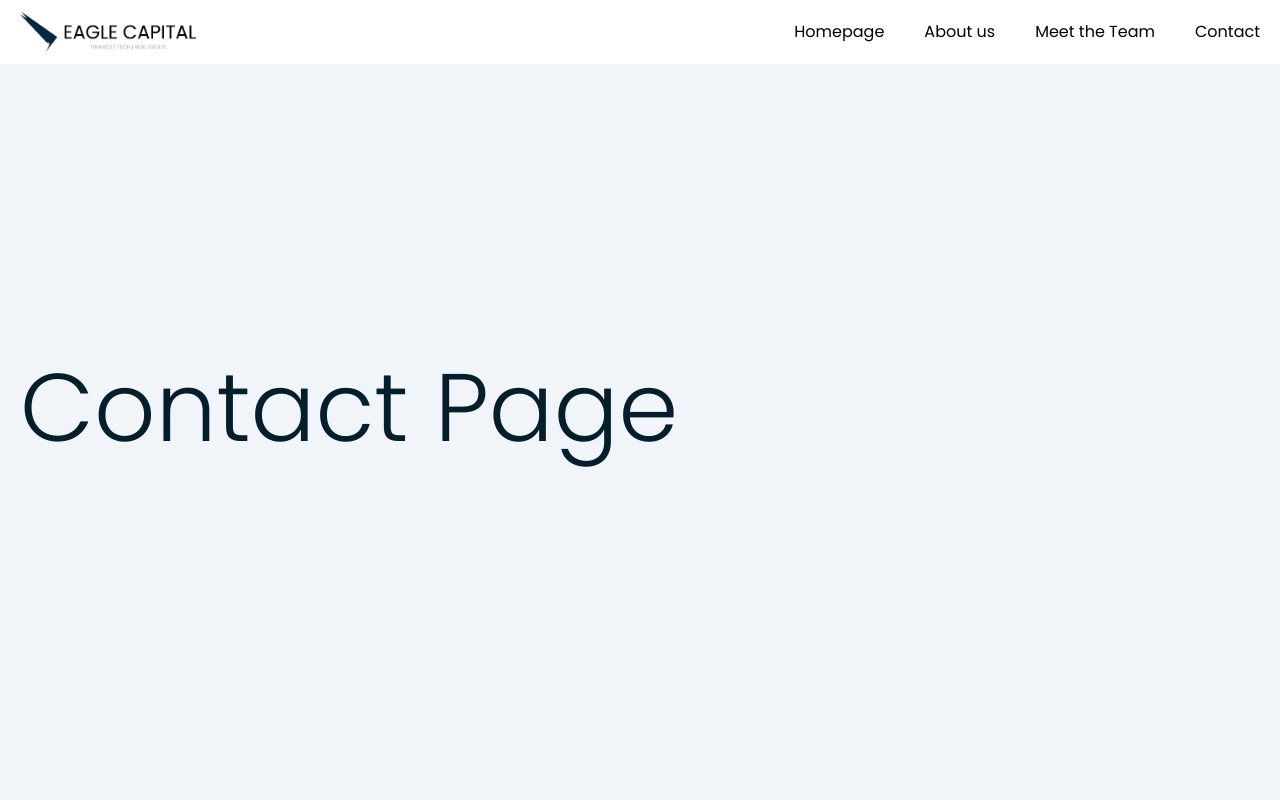
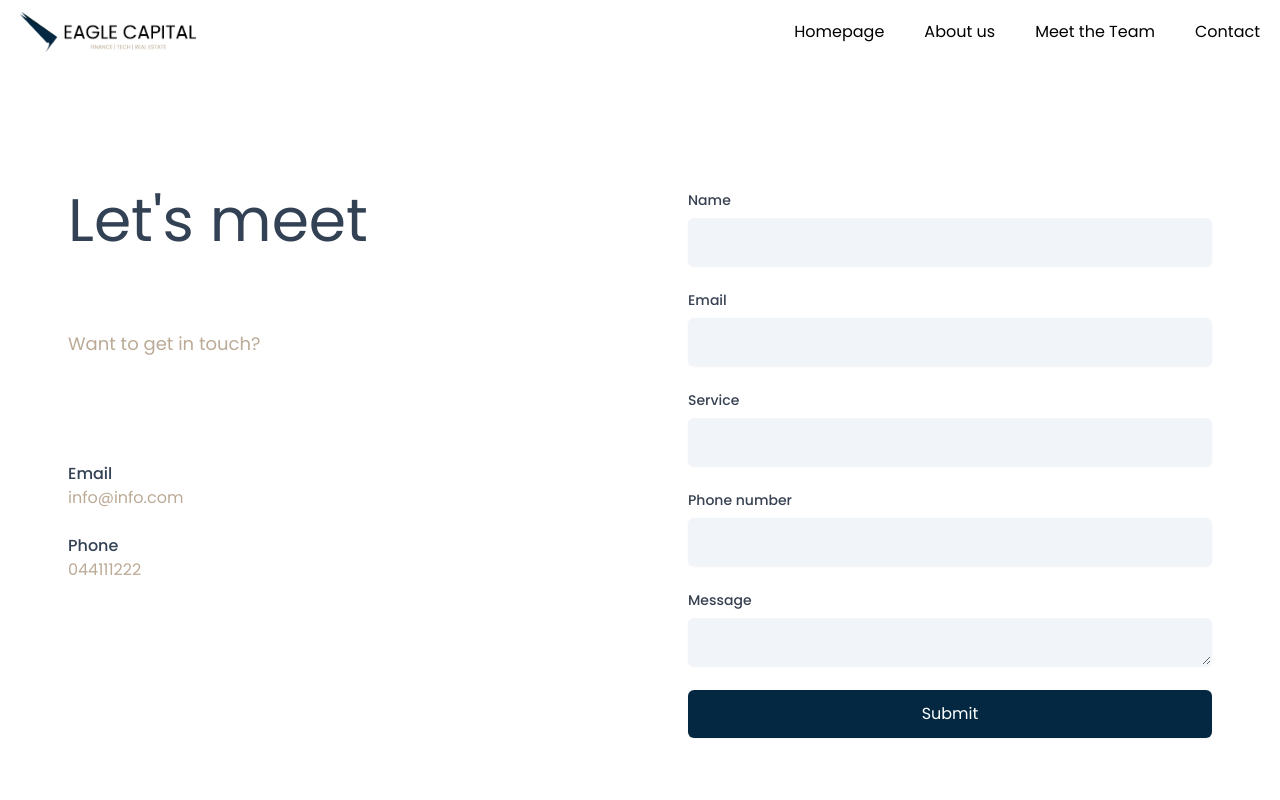
Before and after one commit to rgnpcrz/eagle-capital-web, a React (Vite) app: page /contact-us in a window 1280 px wide. Shown: the top 800 px of the page. Built offline with nearby package versions, Linux system fonts and the light colour scheme.

Commit message:
contact form added

```diff
--- a/src/components/Footer.jsx
+++ b/src/components/Footer.jsx
@@ -7,31 +7,41 @@ export default function Footer() {
     <>
       <div className="bg-primary text-white">
         <div className="page-container mx-auto px-3 py-24 text-sm">
-          <hr className="h-0.5 border-gold mb-16"></hr>
+          <hr className="h-0.5 border-gold mb-t16"></hr>
           <div className="grid grid-cols-1 sm:grid-cols-2 lg:grid-cols-3 gap-x-6 gap-y-12">
             <div className="flex items-center ">
               <div>
                 <img src={logoWhite} className="w-60" />
               </div>
-
             </div>
             <div className="text-base space-y-4">
               <div>
                 <h1 className="text-xl pb-5 text-gold">OUR ADDRESS</h1>
               </div>
               <p className="font-light">
-                <a href="https://maps.app.goo.gl/jVA9pFJ4uFFuEQXF9" target="_blank">
-                  211 Madison Ave, New York, New York, 10016, <strong>US</strong>
+                <a
+                  href="https://maps.app.goo.gl/jVA9pFJ4uFFuEQXF9"
+                  target="_blank"
+                >
+                  211 Madison Ave, New York, New York, 10016,{" "}
+                  <strong>US</strong>
                 </a>
               </p>
               <p className="font-light">
-                <a href="https://maps.app.goo.gl/RDEbVuhyJe3UqDs99" target="_blank">
+                <a
+                  href="https://maps.app.goo.gl/RDEbVuhyJe3UqDs99"
+                  target="_blank"
+                >
                   Mujo Ulqinaku 8, Prishtinë, Kosovo 10000, <strong>XK</strong>
                 </a>
               </p>
               <p className="font-light">
-                <a href="https://maps.app.goo.gl/WnNqN2QRiEX9igJN6" target="_blank">
-                  Ismail Qemajli K2, 7, Tirana, Albania, 10000, <strong>AL</strong>
+                <a
+                  href="https://maps.app.goo.gl/WnNqN2QRiEX9igJN6"
+                  target="_blank"
+                >
+                  Ismail Qemajli K2, 7, Tirana, Albania, 10000,{" "}
+                  <strong>AL</strong>
                 </a>
               </p>
             </div>
@@ -65,7 +75,9 @@ export default function Footer() {
                   onClick={() => {
                     window.scrollTo(0, 0);
                   }}
-                >Meet the Team</Link>
+                >
+                  Meet the Team
+                </Link>
               </p>
             </div>
           </div>
--- a/src/data/services.js
+++ b/src/data/services.js
@@ -1,43 +1,59 @@
 const services = [
   {
     name: "Mergers & Acquisitions",
-    description: "Providing strategic guidance and seamless execution for mergers, acquisitions, and corporate restructuring.",
+    description:
+      "Providing strategic guidance and seamless execution for mergers, acquisitions, and corporate restructuring.",
     image: "",
+    slug: "mergers-acquisitions",
   },
   {
     name: "Transaction Advisory and Support",
-    description: "Comprehensive advisory services for navigating complex transactions with confidence.",
+    description:
+      "Comprehensive advisory services for navigating complex transactions with confidence.",
     image: "",
+    slug: "transactions-advisory-and-support",
   },
   {
     name: "Project Development",
-    description: "End-to-end project planning and execution tailored to meet specific business objectives.",
+    description:
+      "End-to-end project planning and execution tailored to meet specific business objectives.",
     image: "",
+    slug: "1",
   },
   {
     name: "Project Financing",
-    description: "Custom financial solutions to ensure your projects are funded and delivered on time.",
+    description:
+      "Custom financial solutions to ensure your projects are funded and delivered on time.",
     image: "",
+    slug: "2",
   },
   {
     name: "Real Estate Development",
-    description: "Expertise in developing residential, commercial, and mixed-use properties with precision.",
+    description:
+      "Expertise in developing residential, commercial, and mixed-use properties with precision.",
     image: "",
+    slug: "3",
   },
   {
     name: "Commercial Law Services",
-    description: "Comprehensive legal solutions to safeguard and advance your commercial interests.",
+    description:
+      "Comprehensive legal solutions to safeguard and advance your commercial interests.",
     image: "",
+    slug: "4",
   },
   {
     name: "Advanced Business Plans",
-    description: "Detailed business plans designed to articulate vision and secure investor confidence.",
+    description:
+      "Detailed business plans designed to articulate vision and secure investor confidence.",
     image: "",
+    slug: "5",
   },
   {
     name: "Financial Modelings",
-    description: "Sophisticated financial modeling to forecast, analyze, and optimize business performance.",
+    description:
+      "Sophisticated financial modeling to forecast, analyze, and optimize business performance.",
     image: "",
+    slug: "6",
   },
 ];
 
--- a/src/pages/ContactUs/ContactUs.jsx
+++ b/src/pages/ContactUs/ContactUs.jsx
@@ -1,19 +1,70 @@
-import React from 'react'
+import React, { useState, useEffect } from "react";
+import InputField from "../../utils/InputField";
 
 export default function ContactUs() {
+  const [isVisible, setIsVisible] = useState(false);
+
+  useEffect(() => {
+    const timer = setTimeout(() => {
+      setIsVisible(true);
+    }, 100);
+    return () => clearTimeout(timer);
+  }, []);
+
   return (
-      <>
-          <div className="bg-slate-100 ">
-            <div className="page-container mx-auto flex flex-col px-3 -mt-16 pt-16  min-h-screen  py-12">
-              <div className="flex-1 flex-col py-6 justify-center flex  md:pr-24">
-                <div className="">
-                  <div className="space-y-4 font-light text-5xl md:text-8xl ">
-                    <h1 className="text-secondary">Contact Page</h1>
-                  </div>
-                </div>
+    <div className="bg-white min-h-screen flex items-center justify-center">
+      <div className="page-container mx-auto flex flex-col px-3 py-12 w-full max-w-6xl">
+        <div className="flex flex-wrap md:flex-nowrap">
+          <div className="w-full md:w-1/2 bg-white md:p-12 space-y-4">
+            <div
+              className={`transform transition-all duration-700 ${
+                isVisible
+                  ? "translate-x-0 opacity-100"
+                  : "-translate-x-full opacity-0"
+              }`}
+            >
+              <h1 className="text-6xl sm:pt-0 pt-8 text-slate-700">
+                Let's meet
+              </h1>
+            </div>
+            <p className="text-lg text-gold font-bolder py-16">
+              Want to get in touch?
+            </p>
+            <div className="pt-6">
+              <p className="font-medium text-slate-700">Email</p>
+              <p className="text-gold">info@info.com</p>
+            </div>
+            <div className="py-2">
+              <p className="font-medium text-slate-700">Phone</p>
+              <p className="text-gold">044111222</p>
+            </div>
+            <hr className="block md:hidden border-slate-300 py-10" />
+          </div>
+
+          <div className="w-full md:w-1/2 bg-white md:p-12">
+            <form className="space-y-6">
+              <InputField label="Name" id="name" />
+              <InputField label="Email" id="email" type="email" />
+              <InputField label="Service" id="service" />
+              <InputField label="Phone number" id="phone" />
+              <InputField
+                label="Message"
+                id="message"
+                isTextarea={true}
+                rows="4"
+              />
+              <div>
+                <button
+                  type="submit"
+                  className="w-full py-3 px-4 bg-primary-dark text-white rounded-md shadow-sm bg-primary focus:outline-none focus:ring-primary hover:bg-gold hover:text-black duration-150"
+                >
+                  Submit
+                </button>
               </div>
-            </div>
+            </form>
           </div>
-        </>
-  )
+        </div>
+      </div>
+    </div>
+  );
 }
--- a/src/pages/Homepage/components/OurServices.jsx
+++ b/src/pages/Homepage/components/OurServices.jsx
@@ -1,6 +1,13 @@
+import { useNavigate } from "react-router-dom"; // Import useNavigate for redirecting
 import services from "../../../data/services";
 
 export default function OurServices() {
+  const navigate = useNavigate();
+
+  const handleServiceSelection = (serviceName) => {
+    navigate(`/contact-us?service=${encodeURIComponent(serviceName)}`);
+  };
+
   return (
     <div className="">
       <div className="page-container ">
@@ -8,17 +15,22 @@ export default function OurServices() {
           <div className="">
             <h1 className="text-4xl text-center">Our services</h1>
           </div>
-          <div className="flex gap-5  "></div>
+          <div className="flex gap-5"></div>
           <div className="w-full">
             <div className="grid lg:grid-cols-3 md:grid-cols-2 grid-cols-1 gap-5">
               {services.map((service, index) => (
-                <div key={index} className="p-8 bg-slate-100 rounded-lg gap-5 flex flex-col group hover:bg-primary hover:text-white duration-150">
-                  {/* <div>
-                    <div className="w-16 h-16 rounded-full bg-silver flex items-center justify-center text-gold">ICON</div>
-                  </div> */}
+                <div
+                  key={index}
+                  className="p-8 bg-slate-100 rounded-lg gap-5 flex flex-col group hover:bg-primary hover:text-white duration-150 cursor-pointer"
+                  onClick={() => handleServiceSelection(service.slug)}
+                >
                   <div className="space-y-3">
-                    <p className="font-semibold text-xl group-hover:text-white  duration-150">{service.name}</p>
-                    <p className="text-base group-hover:text-white  duration-150">{service.description}</p>
+                    <p className="font-semibold text-xl group-hover:text-white duration-150">
+                      {service.name}
+                    </p>
+                    <p className="text-base group-hover:text-white duration-150">
+                      {service.description}
+                    </p>
                   </div>
                 </div>
               ))}
@@ -40,3 +52,9 @@ export default function OurServices() {
   </div>
   </div> */
 }
+
+{
+  /* <div>
+  <div className="w-16 h-16 rounded-full bg-silver flex items-center justify-center text-gold">ICON</div>
+</div> */
+}
--- /dev/null
+++ b/src/utils/InputField.jsx
@@ -0,0 +1,24 @@
+import React from "react";
+
+export default function InputField({ label, id, type = "text", isTextarea = false, rows }) {
+  return (
+    <div>
+      <label htmlFor={id} className="block text-sm font-medium text-gray-700">
+        {label}
+      </label>
+      {isTextarea ? (
+        <textarea
+          id={id}
+          rows={rows || 4}
+          className="mt-2 block w-full h-12 px-4 bg-slate-100 text-secondary rounded-md shadow-sm border border-transparent focus:border-primary focus:ring-0 focus:outline-none"
+        ></textarea>
+      ) : (
+        <input
+          type={type}
+          id={id}
+          className="mt-2 block w-full h-12 px-4 bg-slate-100 text-secondary rounded-md shadow-sm border border-transparent focus:border-primary focus:ring-0 focus:outline-none"
+        />
+      )}
+    </div>
+  );
+}
```
Lines whose indentation alone changed are shown as unchanged.
